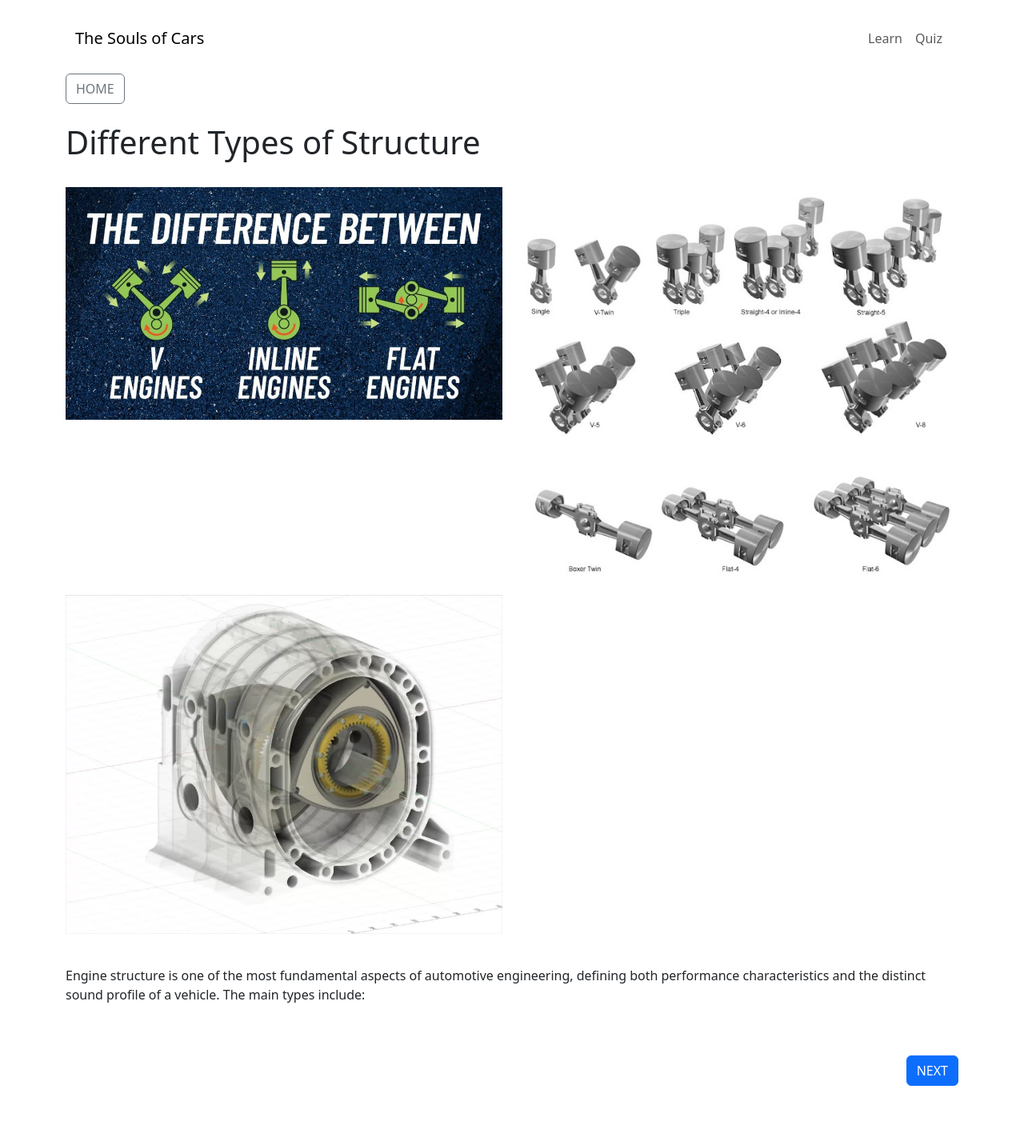
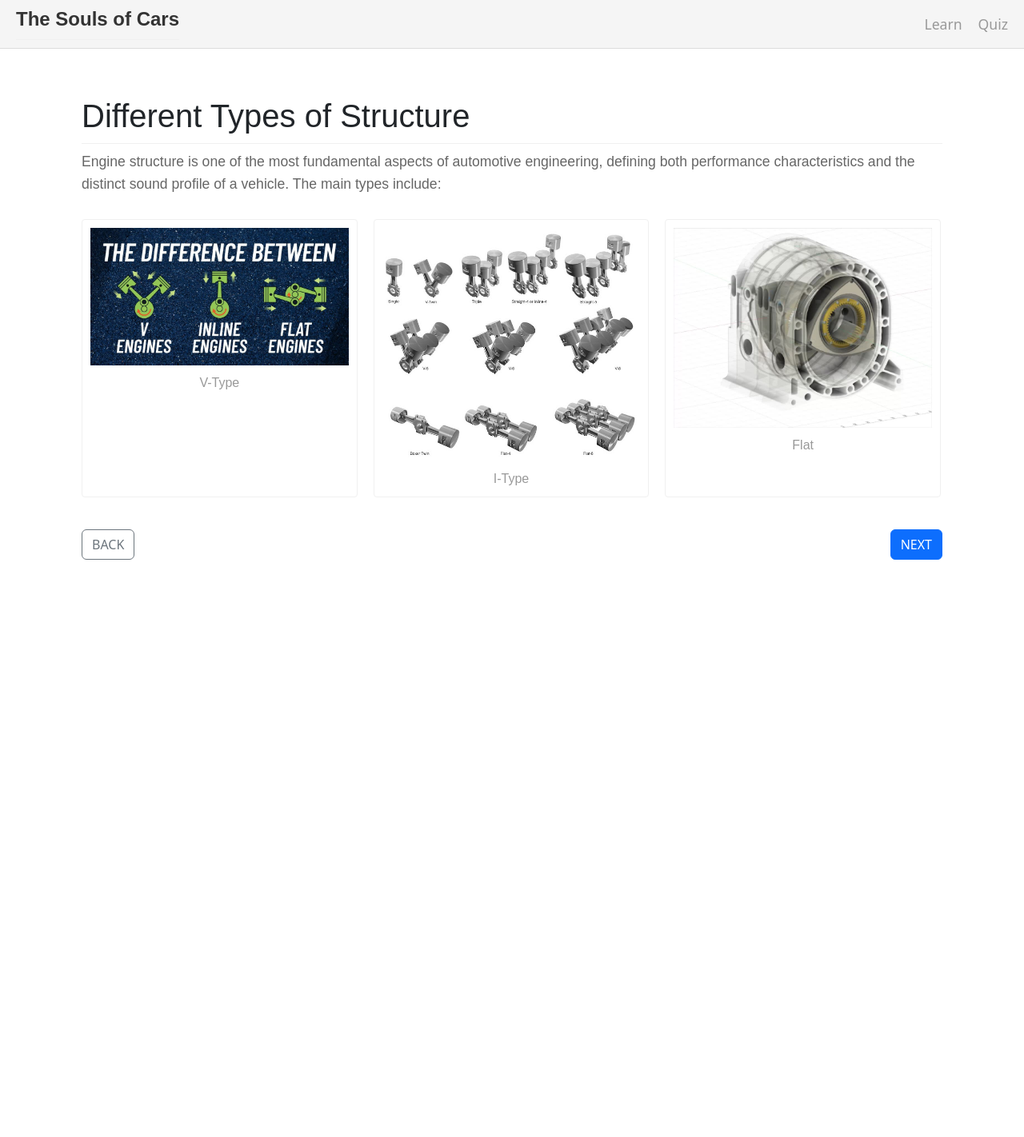
Before and after one commit to PaulKearns/Car-Engines-Tutorial, a Flask app: page /learn/1 in a window 1280 px wide. Shown: the whole page at 80% size. After the commit the page ends 700 px from the top, so only its background shows below. Run offline with Flask 3, Linux system fonts and the light colour scheme.

Commit message:
Style changed

```diff
--- a/static/css/style.css
+++ b/static/css/style.css
@@ -1,100 +1,286 @@
+@font-face {
+    font-family: 'Microsoft YaHei UI';
+    src: local('Microsoft YaHei UI');
+}
+
+@font-face {
+    font-family: 'Microsoft YaHei UI Light';
+    src: local('Microsoft YaHei UI Light');
+}
+
 body {
-    font-family: Arial, sans-serif;
-    padding-top: 20px;
-    padding-bottom: 40px;
+    font-family: 'Microsoft YaHei UI', 'Microsoft YaHei', 'Segoe UI', sans-serif;
+    padding-top: 0;
+    padding-bottom: 0;
+    margin: 0;
+    color: #333333; /* Dark Grey - Base Color */
+    background-color: #ffffff;
+}
+
+.container {
+    max-width: 1200px;
+    margin: 0 auto;
+    padding: 0;
+}
+
+/* Header styles */
+.header-bar {
+    background-color: #f5f5f5;
+    border-bottom: 1px solid #dddddd;
+    padding: 10px 20px;
+    display: flex;
+    justify-content: space-between;
+    align-items: center;
+}
+
+.site-title {
+    font-family: 'Microsoft YaHei UI', sans-serif;
+    font-weight: bold;
+    font-size: 1.5rem;
+    color: #333333;
+    margin: 0;
+}
+
+.nav-links {
+    display: flex;
+    gap: 20px;
+}
+
+.nav-links a {
+    color: #999999;
+    text-decoration: none;
+    font-size: 1.1rem;
+}
+
+.nav-links a:hover {
+    color: #333333;
+}
+
+.site-title-link {
+    color: #333333;
+    text-decoration: none;
+    transition: color 0.3s ease;
+}
+
+.site-title-link:hover {
+    color: #666666;
+    text-decoration: none;
+}
+
+/* Main content styles */
+.main-content {
+    padding: 30px 20px;
 }
 
 h1, h2, h3, h4 {
-    font-weight: bold;
+    font-family: 'Microsoft YaHei UI', sans-serif;
+    color: #333333; /* Dark Grey */
+    border-bottom: 1px solid #f0f0f0;
+    padding-bottom: 10px;
+    margin-bottom: 30px;
+}
+
+h1 {
+    font-size: 2.2rem;
+}
+
+h2 {
+    font-size: 1.8rem;
+}
+
+.lesson-content, .quiz-content {
+    margin-top: 30px;
+}
+
+p {
+    font-family: 'Microsoft YaHei UI Light', 'Microsoft YaHei UI', sans-serif;
+    font-size: 1.1rem;
+    line-height: 1.6;
+    color: #666666;
+}
+
+/* Image gallery styles */
+.image-gallery {
+    display: flex;
+    flex-wrap: wrap;
+    gap: 20px;
+    margin: 30px 0;
+}
+
+.gallery-item {
+    flex: 1;
+    min-width: 300px;
+    max-width: calc(33.333% - 14px);
+    text-align: center;
+    border: 1px solid #f0f0f0;
+    border-radius: 4px;
+    padding: 10px;
+}
+
+.gallery-item img {
+    max-width: 100%;
+    height: auto;
+}
+
+.gallery-caption {
+    text-align: center;
+    margin-top: 10px;
+    font-family: 'Microsoft YaHei UI Light', sans-serif;
+    color: #999999; /* Light Grey */
+}
+
+/* Button styles */
+.btn {
+    border-radius: 0;
+    padding: 8px 30px;
+    font-family: 'Microsoft YaHei UI', sans-serif;
+    text-transform: uppercase;
+    transition: all 0.3s ease;
+}
+
+.btn-primary, .btn-success {
+    background-color: #f0f0f0; /* Light Grey - Accent Color */
+    border-color: #dddddd;
+    color: #666666;
+    font-weight: normal;
+    padding: 8px 30px;
+}
+
+.btn-primary:hover, .btn-success:hover {
+    background-color: #e0e0e0;
+    border-color: #cccccc;
+    color: #333333;
 }
 
 .btn-outline-secondary {
-    border-width: 2px;
+    border: 1px solid #dddddd;
+    background-color: #f5f5f5;
+    color: #666666;
 }
 
-.btn-primary, .btn-success {
-    padding: 8px 25px;
-    font-weight: bold;
+.btn-outline-secondary:hover {
+    background-color: #e0e0e0;
+    color: #333333;
+    border-color: #cccccc;
 }
 
 /* Home page styles */
 .home-title {
-    font-size: 3rem;
-    margin-top: 15vh;
-    margin-bottom: 10vh;
+    font-size: 2.5rem;
+    text-align: center;
+    margin: 60px 0;
 }
 
 .home-buttons .btn {
     margin-bottom: 20px;
-    padding: 15px;
+    padding: 15px 30px;
     font-size: 1.2rem;
+    width: 100%;
 }
 
 /* Learn page styles */
 .lesson-title {
-    border-bottom: 2px solid #ddd;
-    padding-bottom: 10px;
-}
-
-.lesson-content {
-    font-size: 1.1rem;
-    line-height: 1.6;
+    border-bottom: 1px solid #f0f0f0;
+    padding-bottom: 15px;
+    margin-bottom: 30px;
 }
 
 .lesson-points h4 {
-    margin-top: 20px;
-    color: #333;
+    margin-top: 25px;
+    color: #333333;
+    border-bottom: none;
+    font-family: 'Microsoft YaHei UI', sans-serif;
+    font-size: 1.3rem;
 }
 
 /* Quiz styles */
 .question-text {
-    font-size: 1.3rem;
-    font-weight: bold;
+    font-size: 1.4rem;
     margin-bottom: 30px;
+    border-bottom: 1px solid #f0f0f0;
+    padding-bottom: 15px;
+}
+
+.form-check {
+    margin-bottom: 15px;
 }
 
 .form-check-label {
+    font-family: 'Microsoft YaHei UI Light', 'Microsoft YaHei UI', sans-serif;
     font-size: 1.1rem;
     padding-left: 10px;
+}
+
+.form-check-input:checked + .form-check-label {
+    font-weight: bold;
 }
 
 .form-check-input:checked + .form-check-label[style*="color: green"] {
     background-color: rgba(40, 167, 69, 0.1);
     padding: 5px 10px;
-    border-radius: 5px;
+    border-radius: 0;
     display: block;
 }
 
 .form-check-input:checked + .form-check-label[style*="color: red"] {
     background-color: rgba(220, 53, 69, 0.1);
     padding: 5px 10px;
-    border-radius: 5px;
+    border-radius: 0;
     display: block;
-}
-
-.badge.bg-success {
-    margin-left: 10px;
 }
 
 .score-display {
     font-size: 1.2rem;
     font-weight: bold;
-    color: #444;
+    color: #333333;
+    text-align: right;
 }
 
 /* Quiz results styles */
 .final-score {
-    font-size: 2.5rem;
-    margin: 40px 0;
+    font-size: 2.2rem;
+    text-align: center;
+    margin: 40px 0 20px;
 }
 
 .result-message {
-    font-size: 1.8rem;
-    margin: 30px 0;
+    font-size: 1.5rem;
+    text-align: center;
+    margin: 20px 0 40px;
+    color: #999999; /* Light Grey */
+    font-family: 'Microsoft YaHei UI Light', sans-serif;
 }
 
 .results-image {
-    margin: 40px 0;
-    border-radius: 10px;
-    box-shadow: 0 5px 15px rgba(0,0,0,0.1);
+    margin: 40px auto;
+    display: block;
+    max-width: 100%;
+    border-radius: 0;
+    box-shadow: none;
 }
+
+.result-message, .final-score {
+    border: none !important;
+}
+
+/* Navigation buttons container */
+.nav-buttons {
+    display: flex;
+    justify-content: space-between;
+    margin-top: 40px;
+    margin-bottom: 20px;
+}
+
+/* Custom classes for wireframe elements */
+.quick-view-section {
+    margin-top: 50px;
+    border-top: 1px solid #f0f0f0;
+    padding-top: 20px;
+}
+
+.quick-view-heading {
+    font-family: 'Microsoft YaHei UI', sans-serif;
+    font-size: 1.3rem;
+    color: #333333;
+    margin-bottom: 20px;
+}
--- a/templates/base.html
+++ b/templates/base.html
@@ -9,32 +9,20 @@
     <link href="https://cdn.jsdelivr.net/npm/bootstrap@5.3.0-alpha1/dist/css/bootstrap.min.css" rel="stylesheet">
 </head>
 <body>
-
-    <div class="container">
-        <nav class="navbar navbar-expand-lg">
-            <div class="container">
-              <a class="navbar-brand" href="{{ url_for('home') }}">The Souls of Cars</a>
-              <div class="collapse navbar-collapse">
-                <ul class="navbar-nav ms-auto">
-                  <li class="nav-item">
-                    <div class="container">
-                        <li class="nav-item">
-                            <a class="nav-link" href="{{ url_for('learn', lesson_id=1) }}">Learn</a>
-                        </li>
-                        <li class="nav-item">
-                            <a class="nav-link" href="{{ url_for('take_quiz') }}">Quiz</a>
-                        </li>
-                    </div>
-                  </li>
-                </ul>
-              </div>
-            </div>
-          </nav>
+    <div class="header-bar">
+        <h1 class="site-title"><a href="{{ url_for('home') }}" class="site-title-link">The Souls of Cars</a></h1>
+        <div class="nav-links">
+            <a href="{{ url_for('learn', lesson_id=1) }}">Learn</a>
+            <a href="{{ url_for('take_quiz') }}">Quiz</a>
+        </div>
     </div>
 
     <div class="container">
-        {% block content %}{% endblock %}
+        <div class="main-content">
+            {% block content %}{% endblock %}
+        </div>
     </div>
+
     <script src="https://cdn.jsdelivr.net/npm/bootstrap@5.3.0-alpha1/dist/js/bootstrap.bundle.min.js"></script>
 </body>
 </html>
--- a/templates/learn.html
+++ b/templates/learn.html
@@ -1,49 +1,42 @@
 {% extends "base.html" %}
 
 {% block content %}
-<div class="row mt-3">
-    <div class="col">
-        <a href="{{ url_for('home') }}" class="btn btn-outline-secondary">HOME</a>
-    </div>
-</div>
+<div class="lesson-content">
+    <h1>{{ lesson.title }}</h1>
 
-<div class="row mt-4">
-    <div class="col">
-        <h1>{{ lesson.title }}</h1>
-    </div>
-</div>
+    <p>{{ lesson.content }}</p>
 
-<div class="row mt-4">
     {% if lesson.images %}
+    <div class="image-gallery">
         {% for image in lesson.images %}
-        <div class="col-md-6 mb-3">
+        <div class="gallery-item">
             <img src="{{ image }}" alt="Lesson image" class="img-fluid">
+            {% if loop.index == 1 %}
+                <div class="gallery-caption">V-Type</div>
+            {% elif loop.index == 2 %}
+                <div class="gallery-caption">I-Type</div>
+            {% elif loop.index == 3 %}
+                <div class="gallery-caption">Flat</div>
+            {% endif %}
         </div>
         {% endfor %}
+    </div>
     {% endif %}
-</div>
 
-<div class="row mt-4">
-    <div class="col">
-        <p>{{ lesson.content }}</p>
-    </div>
-</div>
-
-{% if lesson.points %}
-<div class="row mt-4">
-    <div class="col">
+    {% if lesson.points %}
+    <div class="lesson-points">
         {% for point in lesson.points %}
             <h4>{{ point.title }}</h4>
             <p>{{ point.description }}</p>
         {% endfor %}
     </div>
-</div>
-{% endif %}
+    {% endif %}
 
-<div class="row mt-5 mb-4">
-    <div class="col text-end">
+    <div class="nav-buttons">
+        <a href="{{ url_for('home') }}" class="btn btn-outline-secondary">Back</a>
+
         {% if next_lesson %}
-            <a href="{{ url_for('learn', lesson_id=next_lesson) }}" class="btn btn-primary">NEXT</a>
+            <a href="{{ url_for('learn', lesson_id=next_lesson) }}" class="btn btn-primary">Next</a>
         {% else %}
             <a href="{{ url_for('quiz', question_id=1) }}" class="btn btn-success">Start Quiz</a>
         {% endif %}
```
Also changed, not shown: templates/home.html (+25 -6 lines), templates/quiz.html (+5 -9 lines), templates/quiz_results.html (+8 -11 lines).
